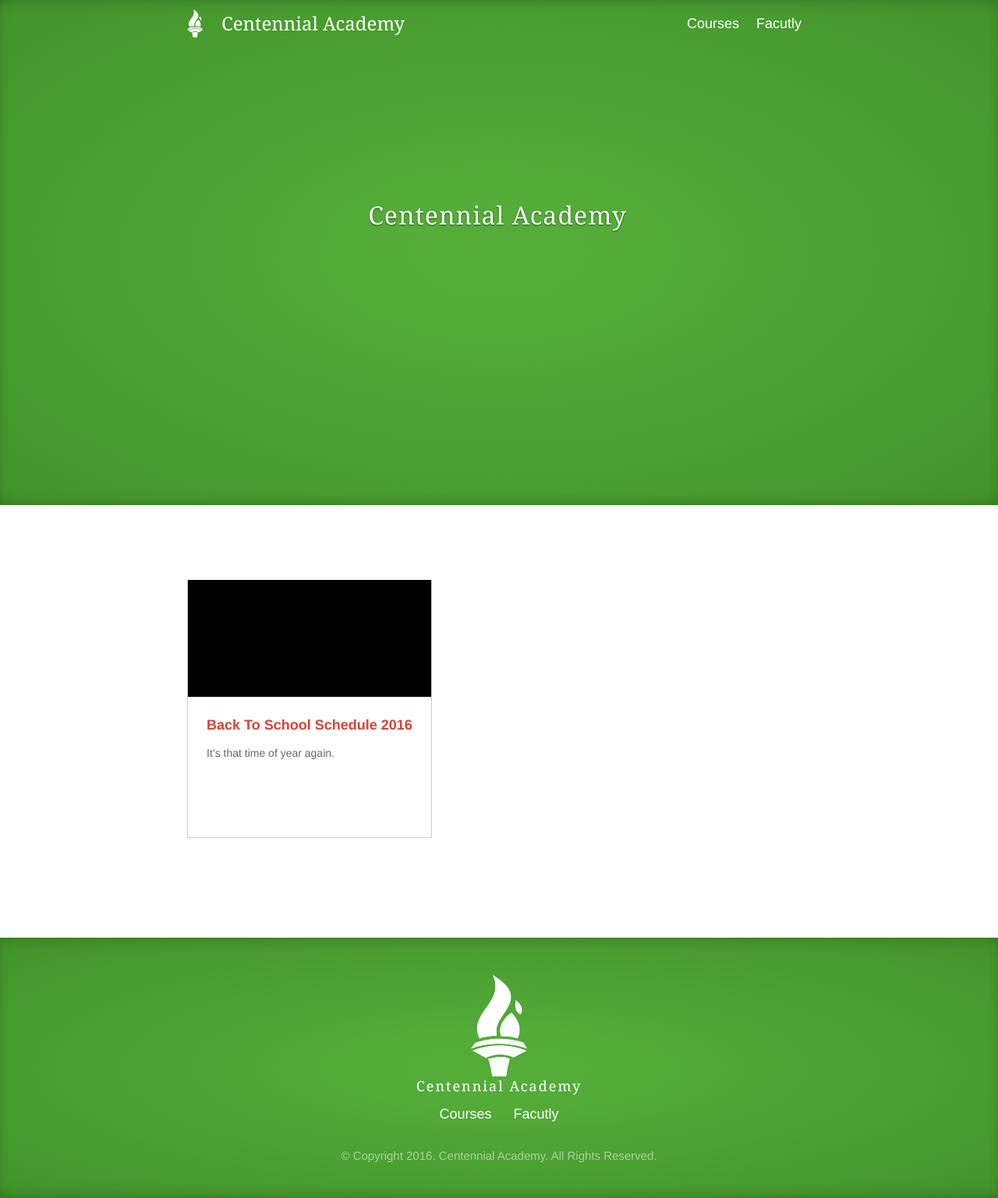
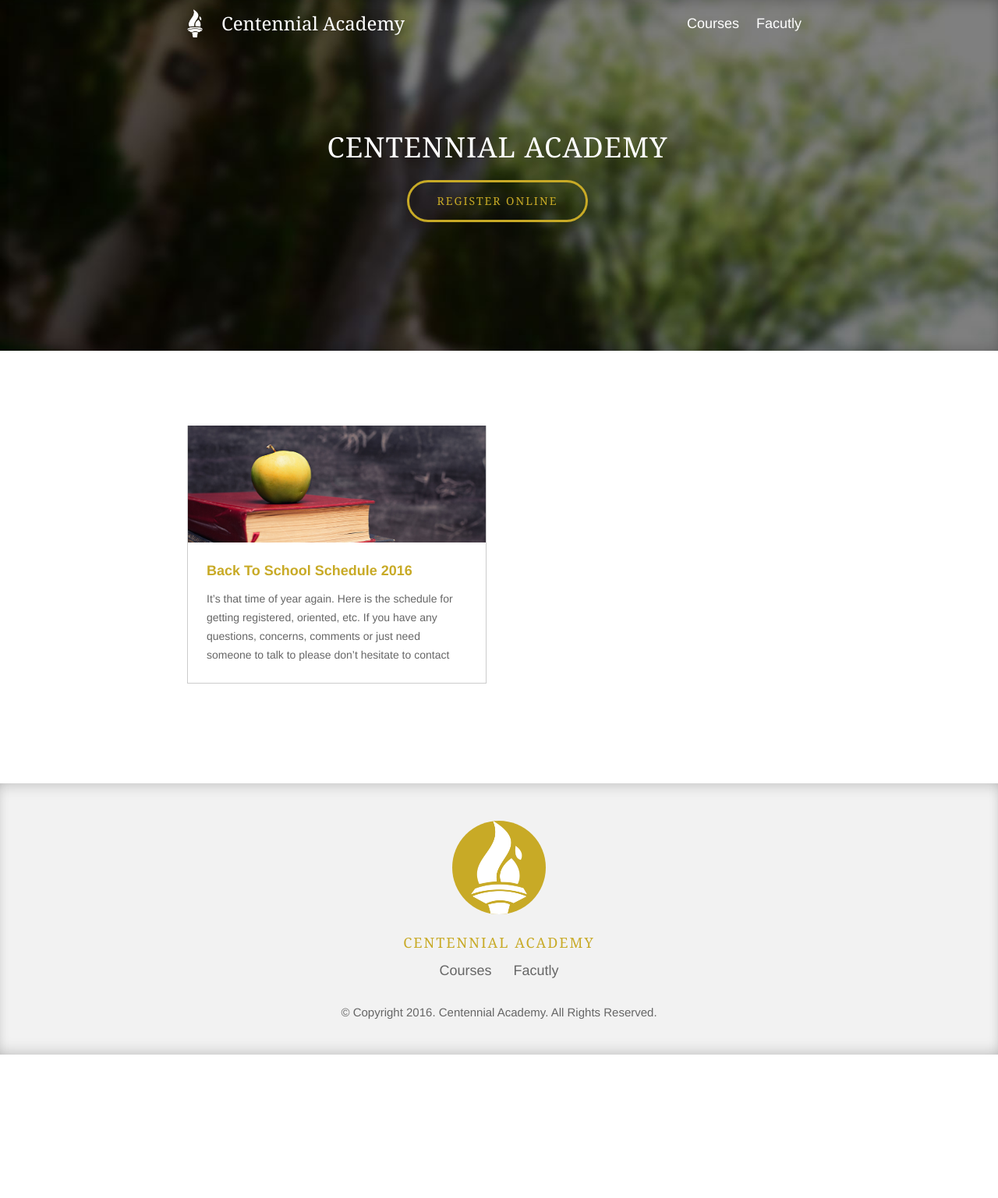
Before and after one commit to kevaleb/academy, a Jekyll site: the page built from index.html, in a window 1280 px wide. Shown: the whole page at 78% size. Built offline with Jekyll 4.4.1, drawn with Linux system fonts in a browser that asks for light colours; nearby versions of some CDN libraries; after the commit the page ends 1353 px from its top, so only the background shows below that.

Commit message:
fixed a few thigns

```diff
--- a/_includes/footer.html
+++ b/_includes/footer.html
@@ -1,6 +1,7 @@
 <footer>
 	<div>
-		<a href="/"><img src="/images/logos/logo.png" alt="Custom Cut Shirts Logo" class="footer-logo"/><span>{{ site.name }}</span></a>
+		<a href="/"><img src="/images/logos/logo.png" alt="Custom Cut Shirts Logo" class="footer-logo"/></a>
+		<h3>{{ site.name }}</h3>
 		<!--<link rel="stylesheet" href="https://maxcdn.bootstrapcdn.com/font-awesome/4.5.0/css/font-awesome.min.css">-->
 		<!--<section class="social">
 			<a href="https://www.facebook.com/customcutshirts/"><span class="fa fa-facebook-official"></span></a>
--- a/_layouts/article.html
+++ b/_layouts/article.html
@@ -4,7 +4,7 @@ layout: default
 <div class="banner half" style="background-image: url({{ page.banner_path }});">
 	<hgroup>
 		<h1>{{ page.title }}</h1>
-		<p> {{ page.post_date }} </p>
+		<!--<p> {{ page.post_date }} </p>-->
 	</hgroup>
 </div>
 <article>
--- a/_posts/2016-08-15-back-to-school-schedule-2016.md
+++ b/_posts/2016-08-15-back-to-school-schedule-2016.md
@@ -8,7 +8,7 @@ banner_path: /images/banners/back-to-school.jpg
 ---
 
 
-It's that time of year again.
+It's that time of year again. Here is the schedule for getting registered, oriented, etc. If you have any questions, concerns, comments or just need someone to talk to please don't hesitate to contact Pauline any time day or night.
 
 
 
--- a/css/style.css
+++ b/css/style.css
@@ -78,6 +78,23 @@ a:hover {
 	border-color: #4eaa32;
 	background: #4eaa32;
 }
+
+
+
+
+.button.outline {
+	border: 3px solid #c8aa26;
+	border-radius: 96px;
+	background: none;
+	color: #c8aa26;
+}
+.button.outline:hover {
+	background: #c8aa26;
+	color: #fff;
+}
+
+
+
 .button.dark {
 	border-color: #000;
 	color: #000;
@@ -1112,7 +1129,7 @@ hgroup.video {
 .blogposts > li > a > h2 {
 	margin: 0 0 12px;
 	font: 900 18px/24px "Helvetica Neue", Arial, Helvetica, Geneva, sans-serif;
-	color: #d64336;
+	color: #c8aa26;
 }
 .blogposts > li > a > h3 {
 	font: 400 11px/14px "Helvetica Neue", Arial, Helvetica, Geneva, sans-serif;
@@ -1183,7 +1200,7 @@ article > h3+p {
 }
 article > p:first-of-type:first-letter {
 	float: left;
-	color: #b23636;
+	color: #c8aa26;
 	font-size: 120px;
 	line-height: 96px;
 	vertical-align: top;
@@ -1200,10 +1217,14 @@ article > hr {
 
 
 article > ul {
+	margin: 0 0 48px 0;
 	padding: 0 0 0 24px;
 }
+article > P+ul {
+	margin-top: -36px;
+}
 article > ul > li{
-	margin: 36px 0;
+	/*margin: 36px 0;*/
 	/*padding: 50px;*/
 	font-size: 20px;
 }
@@ -1361,14 +1382,14 @@ footer {
 	bottom: 0px;
 	left: 0;
 	padding: 48px 24px;
-	background: #e5e5e5;
+	background: #f2f2f2;
 	text-align: center;
 	overflow: hidden;
 
 
-	background: radial-gradient(ellipse farthest-corner, #54ad39 12%, #43942b 100%) center fixed #43942b;
+	/*background: radial-gradient(ellipse farthest-corner, #54ad39 12%, #43942b 100%) center fixed #43942b;*/
 	background-size: cover;
-	color: #fff;
+	color: #666;
 	text-align: center;
 	white-space: nowrap;
 	box-shadow: 0 10px 20px -10px  rgba(0,0,0,.25) inset, 0 -10px 20px -10px  rgba(0,0,0,.25) inset;
@@ -1383,17 +1404,23 @@ footer > div > a {
 	max-width: 320px;
 	margin: 0 auto;
 	text-decoration: none;
+	background: #c8aa26;
+	width: 120px;
+	height: 120px;
+	border-radius: 320px;
+	overflow: hidden;
 }
 footer > div > a > img {
-	width: 100%;
+	width: 90%;
 	max-width: 72px;
 }
-footer > div > a > span {
-	display: block;
-	margin: 0 0 12px 0;
-	color: #fff;
+footer > div > h3{
+	display: block;
+	margin: 24px 0 12px 0;
+	color: #c8aa26;
 	font: 100 18px/24px Georgia, "Times New Roman", Times, serif;
 	letter-spacing: 2px;
+	text-transform: uppercase;
 }
 footer > div > section {
 	display: inline-block;
@@ -1401,7 +1428,7 @@ footer > div > section {
 	padding: 0px 0;
 	/*width: 33.33%;*/
 	font: 200 14px/30px "Helvetica Neue", Arial, Helvetica, Geneva, sans-serif;
-	color: #999;
+	color: inherit;
 	vertical-align: top;
 	text-align: center;
 }
@@ -1416,7 +1443,7 @@ footer > div > section.social > a {
 }
 footer > div > section.social > a > span {
 	font-size: 30px;
-	color: #fff;
+	color: inherit;
 }
 footer > div > section.social > a:hover > span {
 	color: #d64336;
@@ -1427,7 +1454,7 @@ footer > div > p {
 	color: inherit;
 	font:200 15px/12px "Helvetica Neue", Arial, Helvetica, Geneva, sans-serif;
 	letter-spacing: 0px;
-	color: rgba(255,255,255,.5);
+	/*color: rgba(255,255,255,.5);*/
 }
 footer > div > p > span {
 	display: inline-block;
@@ -1436,7 +1463,7 @@ footer > div > p > span {
 	font-size: 16px;
 	font-weight: 200;
 	letter-spacing: 1px;
-	color: #fff;
+	color: inherit;
 }
 
 
@@ -1447,7 +1474,7 @@ footer > div > nav > a {
 	padding: 0 12px;
 	font: 100  "Helvetica Neue", Arial, Helvetica, Geneva, sans-serif;
 	text-decoration: none;
-	color: #fff;
+	color: inherit;
 	text-transform: capitalize;
 }
 footer > div > nav > a:hover {
--- a/index.html
+++ b/index.html
@@ -2,10 +2,13 @@
 layout: default
 title: Centennial Academy
 description:
+banner_path: /images/banners/academy.jpg
 ---
-<div class="banner home">
+<div class="banner half" style="background-image: url({{ page.banner_path }});">
 	<hgroup>
-		<h1 class="editable">Centennial Academy</h1>
+		<h1 class="editable" style="text-align: center;">Centennial Academy</h1>
+		<br />
+		<a href="#" class="button outline">Register Online</a>
 	</hgroup>
 </div>
 
@@ -13,7 +16,7 @@ description:
 	{% for post in site.posts %}
 		<li>
 			<a href="{{ post.url }}">
-				<div class="postbanner" style="background-image: url({{ post.bannerimage }});"></div>
+				<div class="postbanner" style="background-image: url({{ post.banner_path }});"></div>
 				<!--<h3>{{ post.category }}-->
 				<h2>{{ post.title }}</h2>
 				{{ post.excerpt }}
```
Also changed, not shown: _posts/_defaults.md (+2 -2 lines), images/banners/academy.jpg (added).
